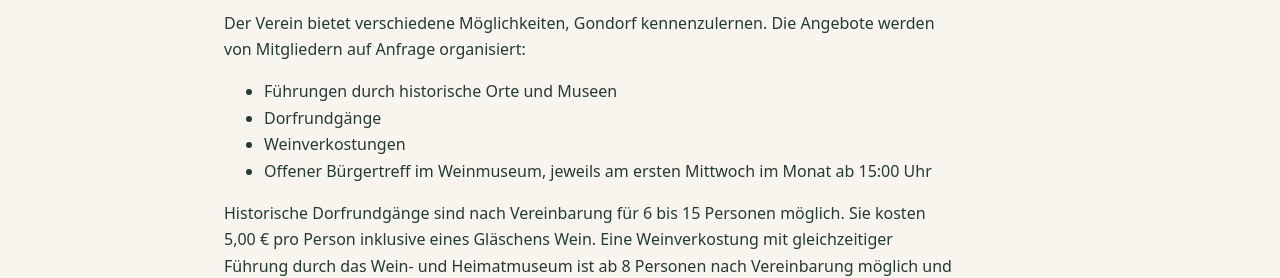
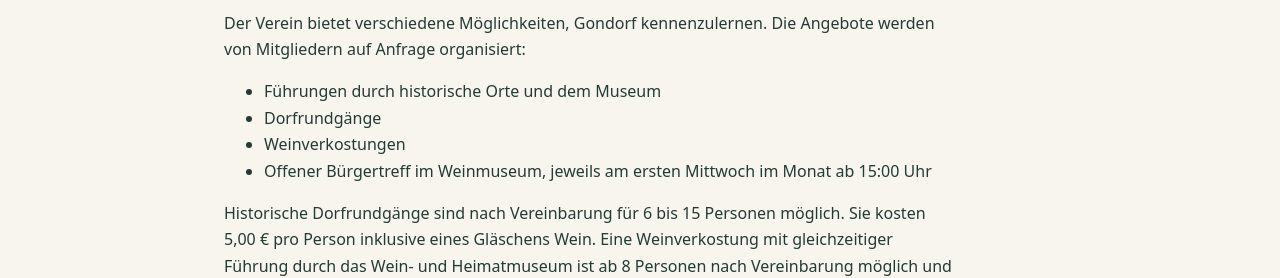
Before and after one commit to alexander-ruehle/heimatverein_gondorf, a Jekyll site: the page built from besuch/fuehrungen.md, in a window 1280 px wide. Shown: the part 397-675 px from the top of the page. Built offline with Jekyll 4.4.1, drawn with Linux system fonts in a browser that asks for light colours.

Commit message:
fix(*): fix some typos

```diff
--- a/besuch/fuehrungen.md
+++ b/besuch/fuehrungen.md
@@ -7,7 +7,7 @@ section: Besuch
 
 Der Verein bietet verschiedene Möglichkeiten, Gondorf kennenzulernen. Die Angebote werden von Mitgliedern auf Anfrage organisiert:
 
-- Führungen durch historische Orte und Museen
+- Führungen durch historische Orte und dem Museum
 - Dorfrundgänge
 - Weinverkostungen
 - Offener Bürgertreff im Weinmuseum, jeweils am ersten Mittwoch im Monat ab 15:00 Uhr
```
Also changed, not shown: historisches.md (+1 -1 lines).
